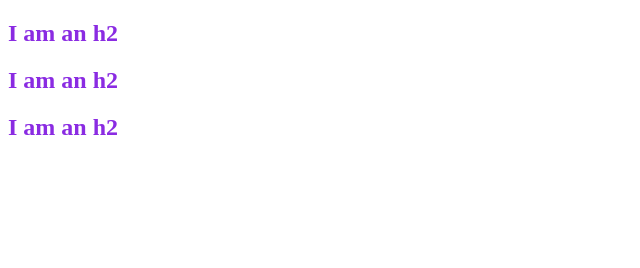
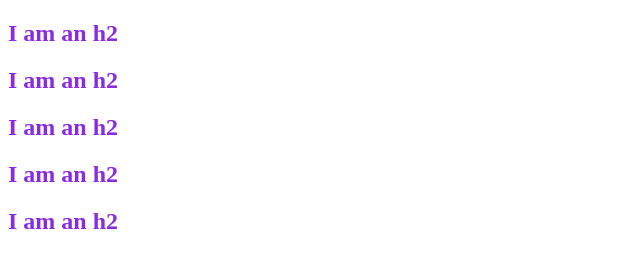
Before and after one commit to taegeun1111/udemy_css_project, a plain HTML site: page index.html in a window 1280 px wide. Shown: the whole page, without its empty margins (0-640 px from the left). Drawn offline with Linux system fonts and the light colour scheme.

Commit message:
first commit

```diff
--- a/index.html
+++ b/index.html
@@ -21,6 +21,8 @@
     <h2>I am an h2</h2>
     <h2>I am an h2</h2>
     <h2>I am an h2</h2>
+    <h2>I am an h2</h2>
+    <h2>I am an h2</h2>
 </body>
 
 </html>
```
